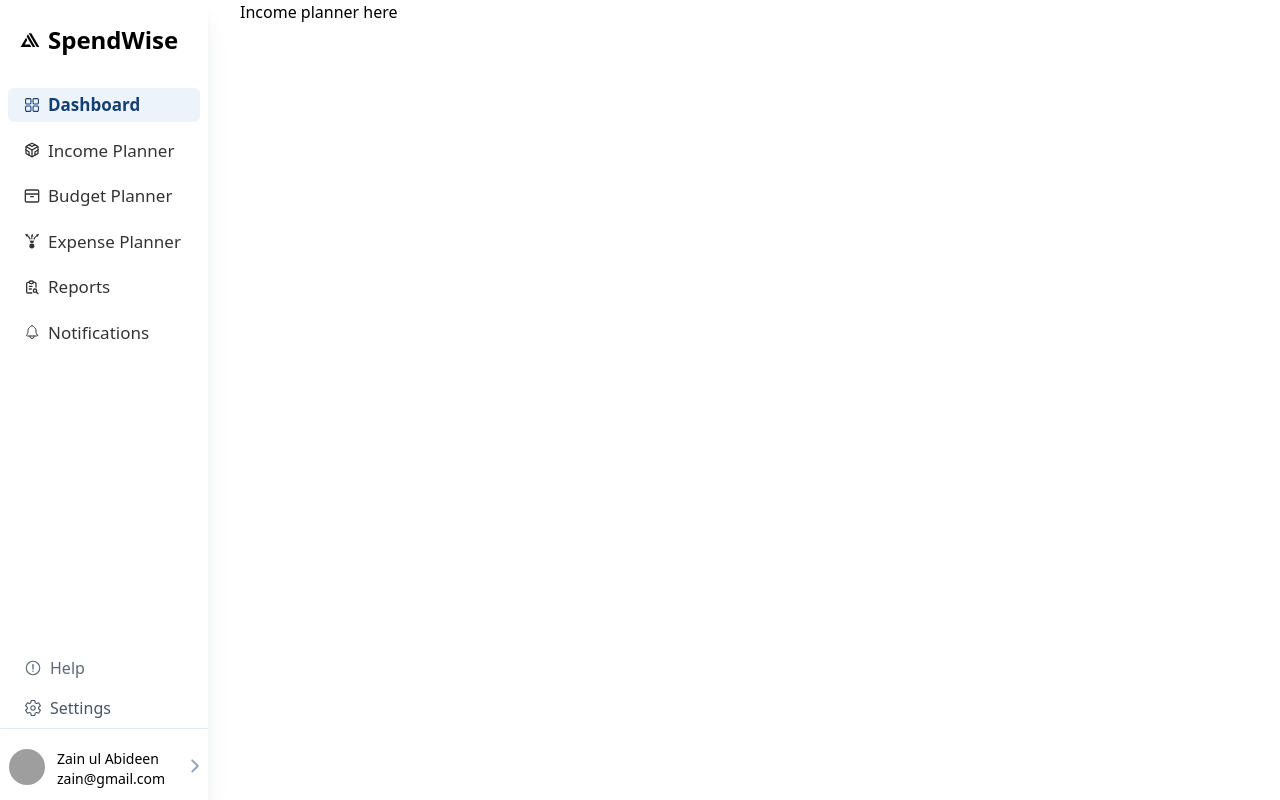
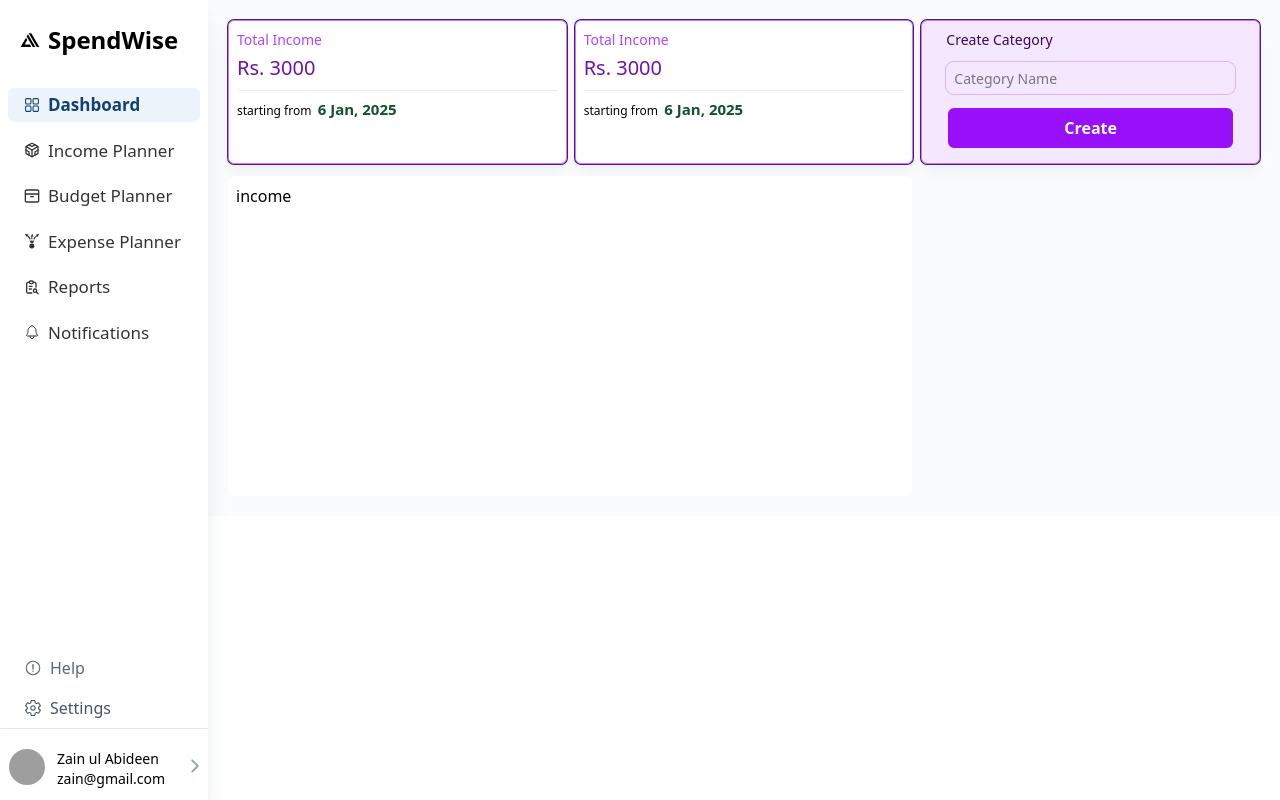
Before and after one commit to zainkhokhar1/SpendWise-WebApp-Latest, a React (Vite) app: page /income-planner in a window 1280 px wide. Built offline with nearby package versions, Linux system fonts and the light colour scheme; grey boxes are pictures that could not be loaded.

Commit message:
add Income components including IncomeCard, IncomeCreateCategory, and IncomeHistory; enhance Card component for better data display and update IncomePlanner layout

```diff
--- a/src/components/Card.jsx
+++ b/src/components/Card.jsx
@@ -52,13 +52,15 @@ const Card = ({ data, index }) => {
                             data[index].title
                         }
                     </h3>
-                    <span className='text-xl max-lg:text-lg font-semibold'>
+                    <span className='text-xl max-lg:text-lg'>
                         <span className='text-sm'>
-                        PKR &nbsp;
+                            PKR &nbsp;
                         </span>
-                        {
-                            data[index].Amount
-                        }
+                        <span className='oldstyle-nums text-2xl'>
+                            {
+                                data[index].Amount
+                            }
+                        </span>
                     </span>
                 </span>
 
--- /dev/null
+++ b/src/components/Income components/IncomeCard.jsx
@@ -0,0 +1,32 @@
+
+import React from 'react'
+
+const IncomeCard = () => {
+    return (
+        <div className='flex flex-col rounded-md h-36 cursor-pointer shadow-lg shadow-purple-950/5 ring ring-purple-900 duration-200 ease-in-out col-span-2 p-2 border bg-white border-purple-400 space-y-2'>
+
+            <div className='w-full space-y-1'>
+                <h1 className='text-[14px] text-purple-500 font-medium'>
+                    Total Income
+                </h1>
+                <p className='text-xl font-medium text-purple-800'>
+                    Rs. 3000
+                </p>
+            </div>
+
+            <div className='w-full h-[0.5px] bg-purple-100'></div>
+
+            <div className='w-full text-xs'>
+                <span>
+                    starting from &nbsp;
+                </span>
+                <span className='text-green-900 font-semibold text-[15px]'>
+                    6 Jan, 2025
+                </span>
+            </div>
+
+        </div>
+    )
+}
+
+export default IncomeCard;
--- /dev/null
+++ b/src/components/Income components/IncomeCreateCategory.jsx
@@ -0,0 +1,18 @@
+
+import React from 'react'
+
+const IncomeCreateCategory = () => {
+  return (
+    <div className=' rounded-md cursor-pointer shadow-lg shadow-purple-950/5 ring ring-purple-900 duration-200 ease-in-out col-span-2 p-2 border bg-purple-100 border-purple-400 space-y-2'>
+        <div className='flex flex-col px-4 gap-3'>
+            <h1 className='text-[14px] font-medium text-purple-950'>
+                Create Category
+            </h1>
+            <input type="text"  className='ring ring-purple-300 px-2 rounded-lg h-8 text-sm focus:ring-purple-700' placeholder='Category Name '/>
+            <button className='bg-purple-600 hover:bg-purple-700 duration-200 py-2 text-white border-2 cursor-pointer border-purple-100 rounded-lg font-semibold'>Create</button>
+        </div>
+    </div>
+  )
+}
+
+export default IncomeCreateCategory;
--- /dev/null
+++ b/src/components/Income components/IncomeHistory.jsx
@@ -0,0 +1,10 @@
+
+import React from 'react'
+
+const IncomeHistory = () => {
+  return (
+    <div>income</div>
+  )
+}
+
+export default IncomeHistory;
--- a/src/index.css
+++ b/src/index.css
@@ -3,8 +3,6 @@
   --font-display: "Oswald", "sans-serif";
 }
 @import "tailwindcss";
-/*
-@import url('https://fonts.googleapis.com/css2?family=DM+Sans:ital,opsz,wght@0,9..40,100..1000;1,9..40,100..1000&family=Inter:ital,opsz,wght@0,14..32,100..900;1,14..32,100..900&family=Open+Sans:ital,wght@0,300..800;1,300..800&family=Poppins:ital,wght@0,100;0,200;0,300;0,400;0,500;0,600;0,700;0,800;0,900;1,100;1,200;1,300;1,400;1,500;1,600;1,700;1,800;1,900&display=swap'); */
 
 *,body{
   outline: none;
--- a/src/screens/Dashboard.jsx
+++ b/src/screens/Dashboard.jsx
@@ -21,6 +21,7 @@ const Dashboard = () => {
 
   const data = [...cardData1, ...cardData2, ...cardData3];
 
+  console.log(data);
   return (
     <div className='w-full bg-[#F9FBFC] mt-24 min-[800px]:mt-0 min-[800px]:pl-8 pr-7 pl-2 min-[800px]:pr-2 min-[350px]:pl-1 max-[350px]:pr-1 '>
       <Navbar />
@@ -30,7 +31,7 @@ const Dashboard = () => {
         {/* cards section */}
         <section className='col-span-6 grid grid-cols-6 gap-4 h-fit'>
           {
-            data.map((oneData, key) => <Card key={key} data={data} index={key} />)
+           data.length > 0 && data.map((oneData, key) => <Card key={key} data={data} index={key} />)
           }
         </section>
 
--- a/src/screens/IncomePlanner.jsx
+++ b/src/screens/IncomePlanner.jsx
@@ -1,12 +1,29 @@
 
 import React from 'react'
-import HeroSection from '../components/Income components/HeroSection';
-import CreationPortion from '../components/Income components/CreationPortion';
+import IncomeCard from '../components/Income components/IncomeCard';
+import IncomeCreateCategory from '../components/Income components/IncomeCreateCategory';
+import IncomeHistory from '../components/Income components/IncomeHistory';
+
 
 const IncomePlanner = () => {
   return (
-    <div className='min-[800px]:pl-8 w-full h-fit bg-img-2  bg-white mt-17 min-[800px]:mt-0 px-3 overflow-x-hidden '>
-      Income planner here
+    <div className='bg-[#F9FBFC] h-fit gap-3 grid grid-cols-6 overflow-x-hidden w-full p-5'>
+
+      {/* Cards section here */}
+      <div className='col-span-6 h-fit grid grid-cols-6 gap-2'>
+
+        {/* Call the card one */}
+        <IncomeCard />
+        <IncomeCard />
+
+        {/* create category card here */}
+        <IncomeCreateCategory />
+      </div>
+
+      {/* old transections shown here */}
+      <div className='h-80 bg-white rounded-lg p-2 col-span-4'>
+        <IncomeHistory />
+      </div>
     </div>
   )
 }
--- a/vite.config.js
+++ b/vite.config.js
@@ -7,5 +7,5 @@ export default defineConfig({
   plugins: [react(),tailwindcss(),],
   server : {
     host : '0.0.0.0'
-  }
+  },
 })
```
